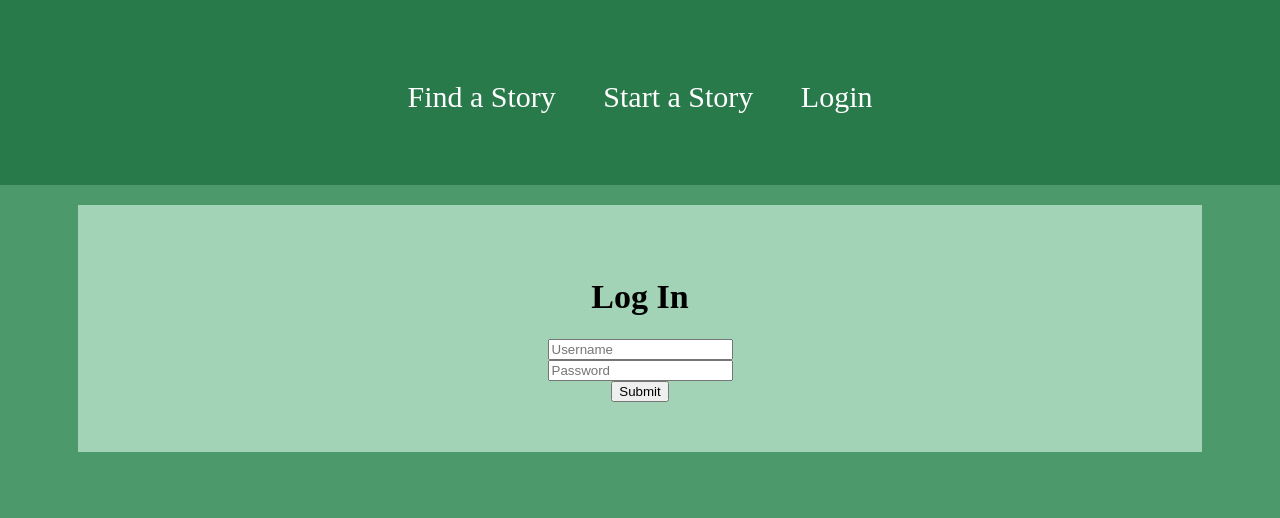
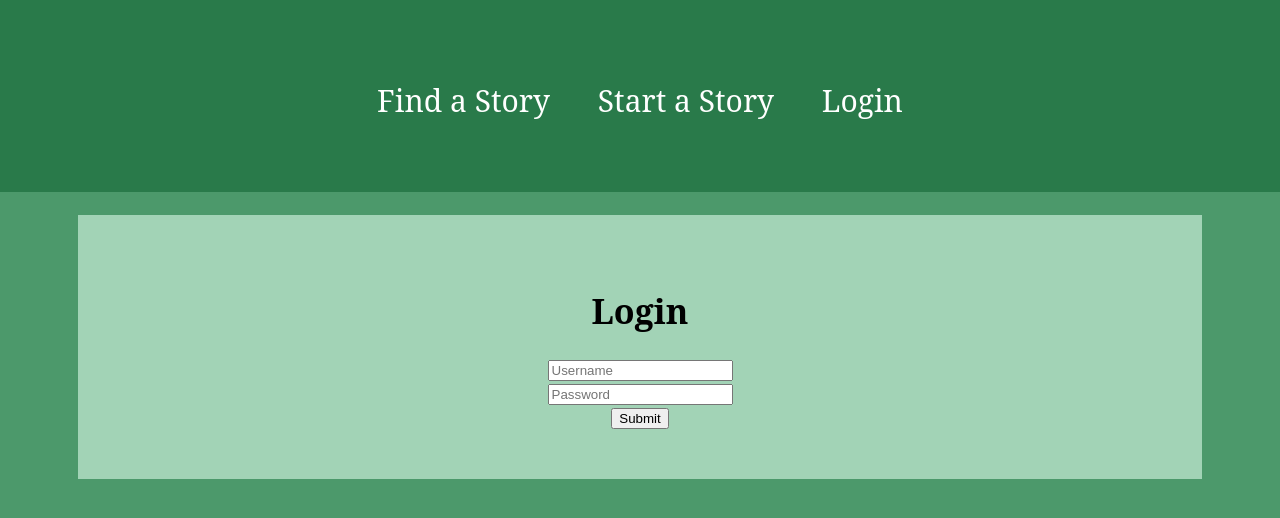
Before and after one commit to dennisYatunin/bloginator, a Flask app: page /login in a window 1280 px wide. Shown: the top 518 px of the page. Run offline with Flask 2, Linux system fonts and the light colour scheme.

Commit message:
font and html

```diff
--- a/static/style.css
+++ b/static/style.css
@@ -4,7 +4,7 @@ body {
     padding: 0;
     margin: 0;
     font-size: 17px;
-    /* will change font soon*/
+    font-family: "serif", Georgia;
 }
 
 .bar {
--- a/templates/login.html
+++ b/templates/login.html
@@ -4,7 +4,7 @@
 {% block content %}
 <div>
 	<center>
-    <h1>Log In</h1>
+		<h1> Login </h1>
 		<form action="/login" method="POST">
 			<input type="text" name="username" placeholder="Username" required>
 			<br>
--- a/templates/newstory.html
+++ b/templates/newstory.html
@@ -6,6 +6,7 @@
 	<table>
 		<tr><td>Story Title:</td><td><input type="text" name="title"></td></tr>
 		<tr><td>First Line:</td><td><input type="text" name ="line"></td></tr>
+		<tr><td><input type="submit" name="submit"></td></tr>
 	</div>
 </form>
 {% endblock %}
```
Lines whose indentation alone changed are shown as unchanged.
